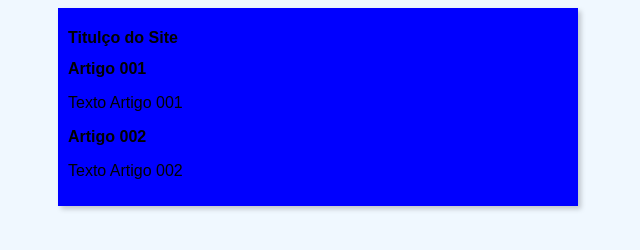
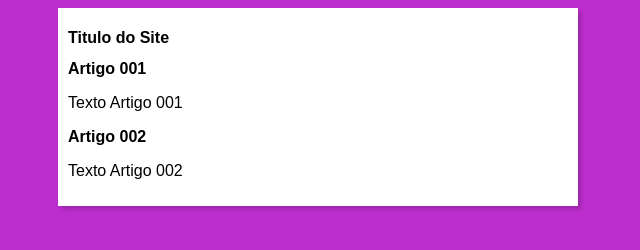
Before and after one commit to bielbergamini/projeto-site, a plain HTML site: page index.html in a window 1280 px wide. Shown: the whole page, without its empty margins (322-962 px from the left). Drawn offline with Linux system fonts and the light colour scheme.

Commit message:
mudanças no estilo e correções de texto

```diff
--- a/estilos/style.css
+++ b/estilos/style.css
@@ -4,11 +4,11 @@
 }
 
 body{
-    background-color: aliceblue;
+    background-color: rgb(189, 46, 207);
 }
 
 main{
-    background-color: blue;
+    background-color: rgb(255, 255, 255);
     width: 500px;
     margin: auto;
     padding: 10px;
--- a/index.html
+++ b/index.html
@@ -8,7 +8,7 @@
 <body>
     <main>
         <header>
-            <h1>Titulço do Site</h1>
+            <h1>Titulo do Site</h1>
         </header>
         <article>
             <h2>Artigo 001</h2>
```
